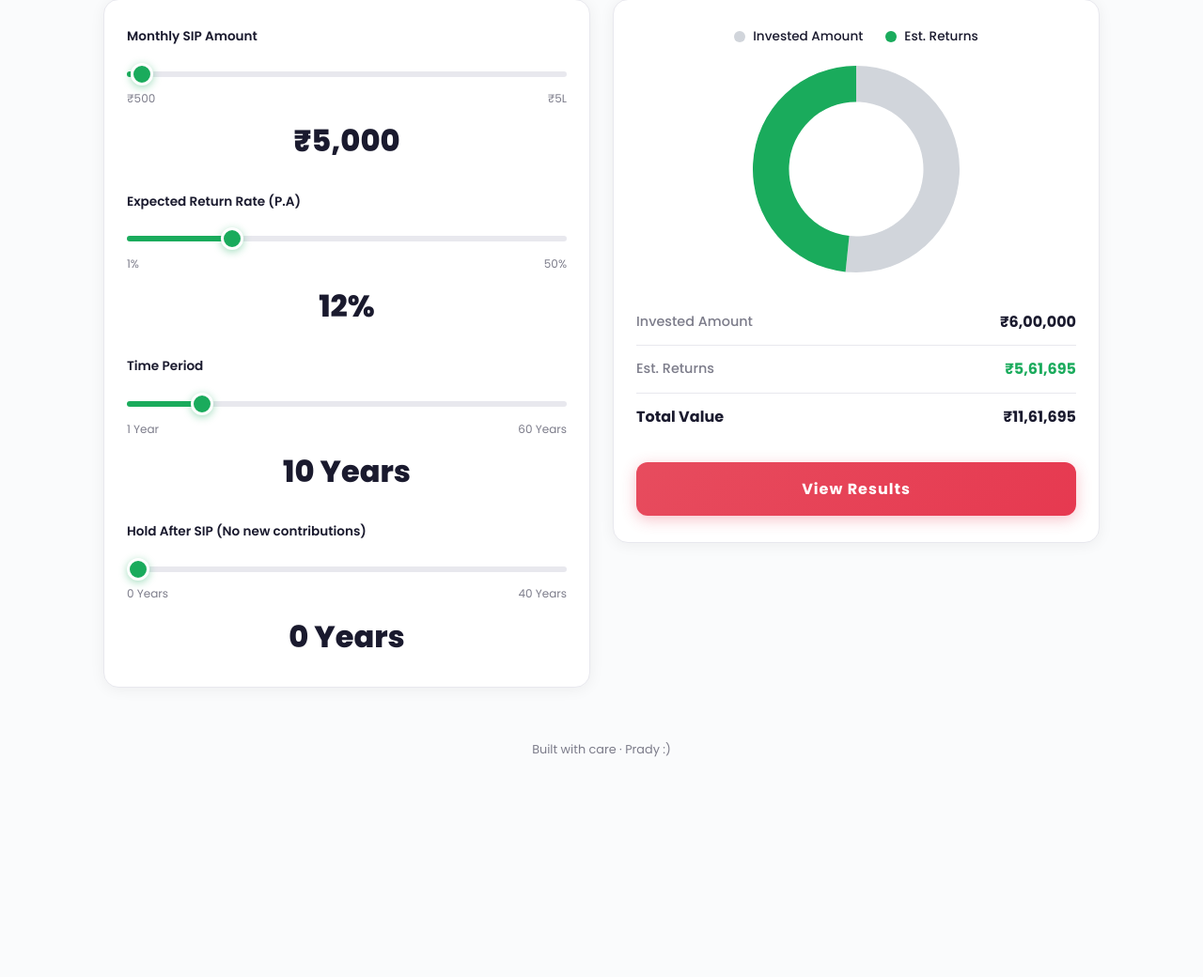
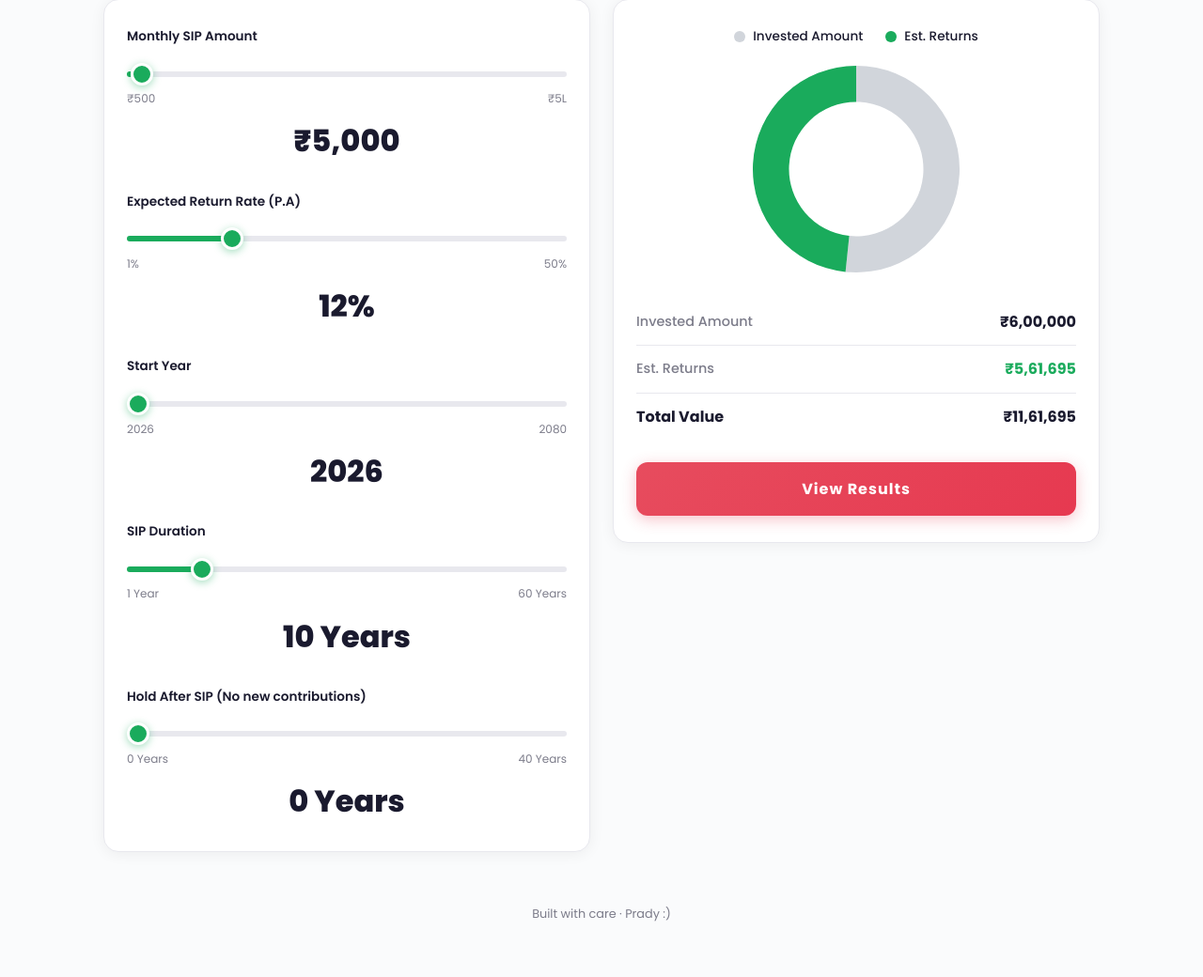
Before and after one commit to PradyunGupta/Mutual-Fund-Calculator, a Flask app: page / in a window 1280 px wide. Shown: the part 213-1253 px from the top of the page at 94% size. Before the commit the page ends 1019 px from the top, so only its background shows below. Run offline with Flask 3, Linux system fonts and the light colour scheme.

Commit message:
better readability

```diff
--- a/app.py
+++ b/app.py
@@ -17,6 +17,7 @@ def calculate():
     rate = float(data.get("rate", 0)) / 100
     years = int(data.get("years", 0))
     hold_years = int(data.get("holdYears", 0))
+    start_year = int(data.get("startYear", 2026))
 
     yearly_data = []
 
@@ -26,6 +27,7 @@ def calculate():
             value = amount * ((1 + rate) ** year)
             yearly_data.append({
                 "year": year,
+                "calendarYear": start_year + year - 1,
                 "invested": round(total_invested, 2),
                 "value": round(value, 2),
                 "returns": round(value - total_invested, 2),
@@ -48,6 +50,7 @@ def calculate():
             invested_so_far = amount * months
             yearly_data.append({
                 "year": year,
+                "calendarYear": start_year + year - 1,
                 "invested": round(invested_so_far, 2),
                 "value": round(cumulative_value, 2),
                 "returns": round(cumulative_value - invested_so_far, 2),
@@ -62,6 +65,7 @@ def calculate():
             value_at_sip_end = value_at_sip_end * (1 + rate)
             yearly_data.append({
                 "year": years + year,
+                "calendarYear": start_year + years + year - 1,
                 "invested": round(total_invested, 2),
                 "value": round(value_at_sip_end, 2),
                 "returns": round(value_at_sip_end - total_invested, 2),
@@ -78,6 +82,7 @@ def calculate():
         "yearlyData": yearly_data,
         "sipYears": years,
         "holdYears": hold_years,
+        "startYear": start_year,
     })
 
 
--- a/static/js/app.js
+++ b/static/js/app.js
@@ -5,19 +5,24 @@ document.addEventListener("DOMContentLoaded", () => {
     const rateSlider = document.getElementById("rate-slider");
     const yearsSlider = document.getElementById("years-slider");
     const holdYearsSlider = document.getElementById("hold-years-slider");
+    const startYearSlider = document.getElementById("start-year-slider");
 
     const amountDisplay = document.getElementById("amount-display");
     const rateDisplay = document.getElementById("rate-display");
     const yearsDisplay = document.getElementById("years-display");
     const holdYearsDisplay = document.getElementById("hold-years-display");
+    const startYearDisplay = document.getElementById("start-year-display");
 
     const amountInput = document.getElementById("amount-input");
     const rateInput = document.getElementById("rate-input");
     const yearsInput = document.getElementById("years-input");
     const holdYearsInput = document.getElementById("hold-years-input");
+    const startYearInput = document.getElementById("start-year-input");
 
     const amountLabel = document.getElementById("amount-label");
+    const yearsLabel = document.getElementById("years-label");
     const holdYearsGroup = document.getElementById("hold-years-group");
+    const startYearGroup = document.getElementById("start-year-group");
     const modeBtns = document.querySelectorAll(".mode-btn");
 
     let currentMode = "sip";
@@ -55,6 +60,7 @@ document.addEventListener("DOMContentLoaded", () => {
                 rate: parseFloat(rateSlider.value),
                 years: parseInt(yearsSlider.value, 10),
                 holdYears: parseInt(holdYearsSlider.value, 10),
+                startYear: parseInt(startYearSlider.value, 10),
             };
             localStorage.setItem(CACHE_KEY, JSON.stringify(state));
         } catch (e) {
@@ -72,6 +78,7 @@ document.addEventListener("DOMContentLoaded", () => {
             const rate = Math.max(1, Math.min(50, Number(state.rate) || 12));
             const years = Math.max(1, Math.min(60, parseInt(state.years, 10) || 10));
             const holdYears = Math.max(0, Math.min(40, parseInt(state.holdYears, 10) || 0));
+            const startYear = Math.max(2026, Math.min(2080, parseInt(state.startYear, 10) || 2026));
 
             currentMode = mode;
             modeBtns.forEach((b) => {
@@ -80,31 +87,37 @@ document.addEventListener("DOMContentLoaded", () => {
 
             if (mode === "sip") {
                 amountLabel.textContent = "Monthly SIP Amount";
+                yearsLabel.textContent = "SIP Duration";
                 amountSlider.min = 500;
                 amountSlider.max = 500000;
                 amountSlider.step = 500;
                 amount = Math.max(500, Math.min(500000, amount || 5000));
                 holdYearsGroup.style.display = "block";
+                startYearGroup.style.display = "block";
             } else {
                 amountLabel.textContent = "Total Investment";
+                yearsLabel.textContent = "Time Period";
                 amountSlider.min = 500;
                 amountSlider.max = 10000000;
                 amountSlider.step = 500;
                 amount = Math.max(500, Math.min(10000000, amount || 250000));
                 holdYearsGroup.style.display = "none";
+                startYearGroup.style.display = "block";
             }
 
             amountSlider.value = amount;
             rateSlider.value = rate;
             yearsSlider.value = years;
             holdYearsSlider.value = holdYears;
+            startYearSlider.value = startYear;
 
             amountDisplay.textContent = formatIndianCurrency(amount);
             rateDisplay.textContent = rate + "%";
             yearsDisplay.textContent = years + " Year" + (years !== 1 ? "s" : "");
             holdYearsDisplay.textContent = holdYears + " Year" + (holdYears !== 1 ? "s" : "");
+            startYearDisplay.textContent = startYear;
 
-            [amountSlider, rateSlider, yearsSlider, holdYearsSlider].forEach(updateSliderTrack);
+            [amountSlider, rateSlider, yearsSlider, holdYearsSlider, startYearSlider].forEach(updateSliderTrack);
             return true;
         } catch (e) {
             console.warn("Could not load calculator state", e);
@@ -152,6 +165,7 @@ document.addEventListener("DOMContentLoaded", () => {
     setupEditableField(rateDisplay, rateInput, rateSlider, (v) => v + "%");
     setupEditableField(yearsDisplay, yearsInput, yearsSlider, (v) => v + " Year" + (v != 1 ? "s" : ""));
     setupEditableField(holdYearsDisplay, holdYearsInput, holdYearsSlider, (v) => v + " Year" + (v != 1 ? "s" : ""));
+    setupEditableField(startYearDisplay, startYearInput, startYearSlider, (v) => v);
 
     modeBtns.forEach((btn) => {
         btn.addEventListener("click", () => {
@@ -161,6 +175,7 @@ document.addEventListener("DOMContentLoaded", () => {
 
             if (currentMode === "sip") {
                 amountLabel.textContent = "Monthly SIP Amount";
+                yearsLabel.textContent = "SIP Duration";
                 amountSlider.min = 500;
                 amountSlider.max = 500000;
                 amountSlider.step = 500;
@@ -169,6 +184,7 @@ document.addEventListener("DOMContentLoaded", () => {
                 holdYearsGroup.style.display = "block";
             } else {
                 amountLabel.textContent = "Total Investment";
+                yearsLabel.textContent = "Time Period";
                 amountSlider.min = 500;
                 amountSlider.max = 10000000;
                 amountSlider.step = 500;
@@ -183,7 +199,7 @@ document.addEventListener("DOMContentLoaded", () => {
         });
     });
 
-    [amountSlider, rateSlider, yearsSlider, holdYearsSlider].forEach((slider) => {
+    [amountSlider, rateSlider, yearsSlider, holdYearsSlider, startYearSlider].forEach((slider) => {
         slider.addEventListener("input", () => {
             updateSliderTrack(slider);
 
@@ -197,6 +213,8 @@ document.addEventListener("DOMContentLoaded", () => {
             } else if (slider === holdYearsSlider) {
                 const y = slider.value;
                 holdYearsDisplay.textContent = y + " Year" + (y != 1 ? "s" : "");
+            } else if (slider === startYearSlider) {
+                startYearDisplay.textContent = slider.value;
             }
 
             saveState();
@@ -211,12 +229,13 @@ document.addEventListener("DOMContentLoaded", () => {
         const rate = parseFloat(rateSlider.value);
         const years = parseInt(yearsSlider.value);
         const holdYears = parseInt(holdYearsSlider.value);
+        const startYear = parseInt(startYearSlider.value);
 
         try {
             const res = await fetch("/api/calculate", {
                 method: "POST",
                 headers: { "Content-Type": "application/json" },
-                body: JSON.stringify({ mode: currentMode, amount, rate, years, holdYears }),
+                body: JSON.stringify({ mode: currentMode, amount, rate, years, holdYears, startYear }),
             });
             const data = await res.json();
             updateResults(data);
@@ -279,8 +298,8 @@ document.addEventListener("DOMContentLoaded", () => {
     function updateLineChart(yearlyData) {
         const ctx = document.getElementById("lineChart").getContext("2d");
         const labels = yearlyData.map((d) => {
-            if (d.phase === "hold") return "Year " + d.year + " (Hold)";
-            return "Year " + d.year;
+            if (d.phase === "hold") return d.calendarYear + " (Hold)";
+            return String(d.calendarYear);
         });
         const investedData = yearlyData.map((d) => d.invested);
         const valueData = yearlyData.map((d) => d.value);
@@ -394,7 +413,7 @@ document.addEventListener("DOMContentLoaded", () => {
         tbody.innerHTML = yearlyData
             .map(
                 (d) => `<tr class="${d.phase === 'hold' ? 'hold-phase' : ''}">
-                    <td>${d.year}${d.phase === 'hold' ? ' <span class="phase-badge">Hold</span>' : ''}</td>
+                    <td>${d.calendarYear}${d.phase === 'hold' ? ' <span class="phase-badge">Hold</span>' : ''}</td>
                     <td>${formatIndianCurrency(d.invested)}</td>
                     <td>${formatIndianCurrency(d.returns)}</td>
                     <td>${formatIndianCurrency(d.value)}</td>
--- a/templates/index.html
+++ b/templates/index.html
@@ -50,8 +50,21 @@
                 <input type="number" class="manual-input" id="rate-input" placeholder="Enter rate" step="0.1">
             </div>
 
+            <div class="input-group" id="start-year-group">
+                <label class="input-label">Start Year</label>
+                <div class="slider-container">
+                    <input type="range" id="start-year-slider" min="2026" max="2080" value="2026" step="1">
+                    <div class="slider-bounds">
+                        <span>2026</span>
+                        <span>2080</span>
+                    </div>
+                </div>
+                <div class="value-display" id="start-year-display">2026</div>
+                <input type="number" class="manual-input" id="start-year-input" placeholder="Enter year" min="2026" max="2080">
+            </div>
+
             <div class="input-group">
-                <label class="input-label">Time Period</label>
+                <label class="input-label" id="years-label">SIP Duration</label>
                 <div class="slider-container">
                     <input type="range" id="years-slider" min="1" max="60" value="10" step="1">
                     <div class="slider-bounds">
```
